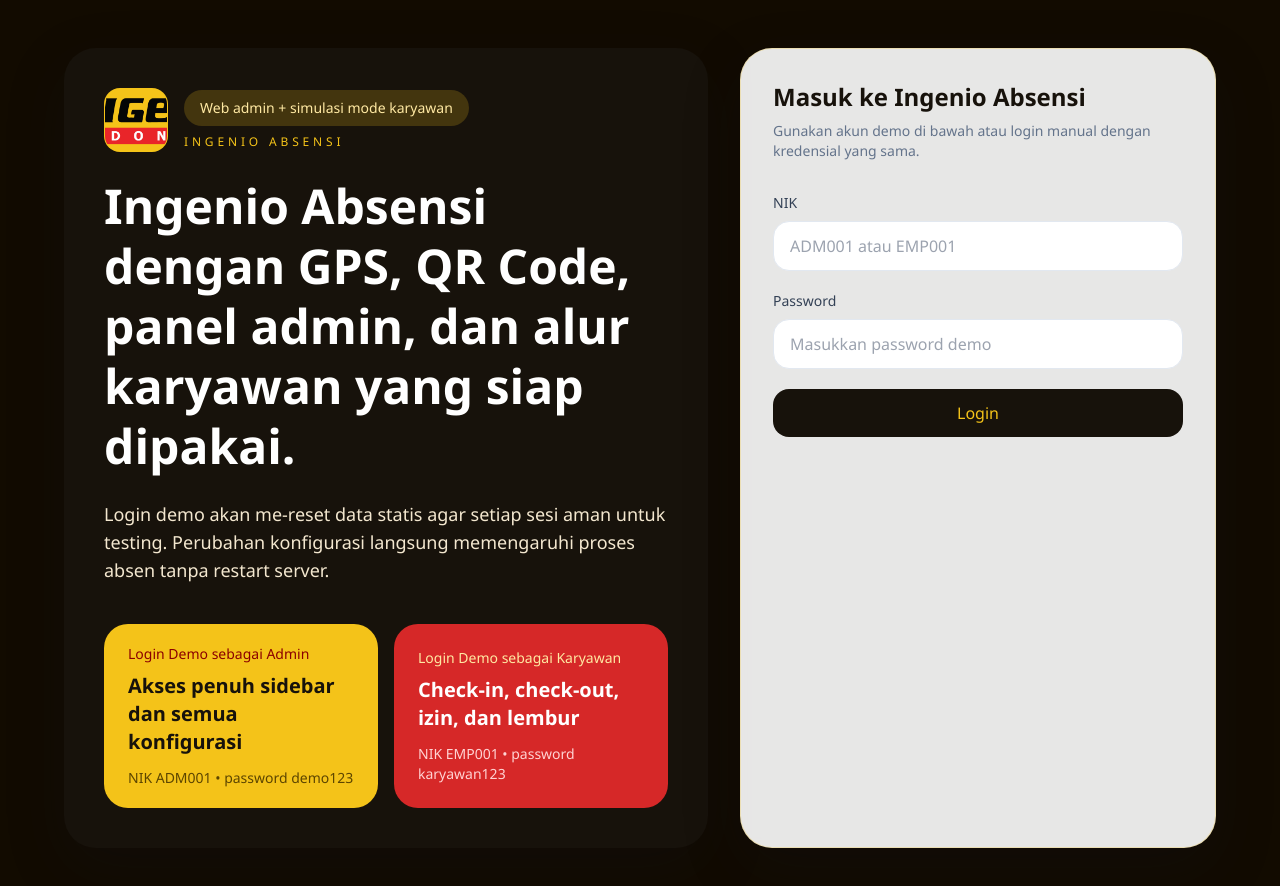
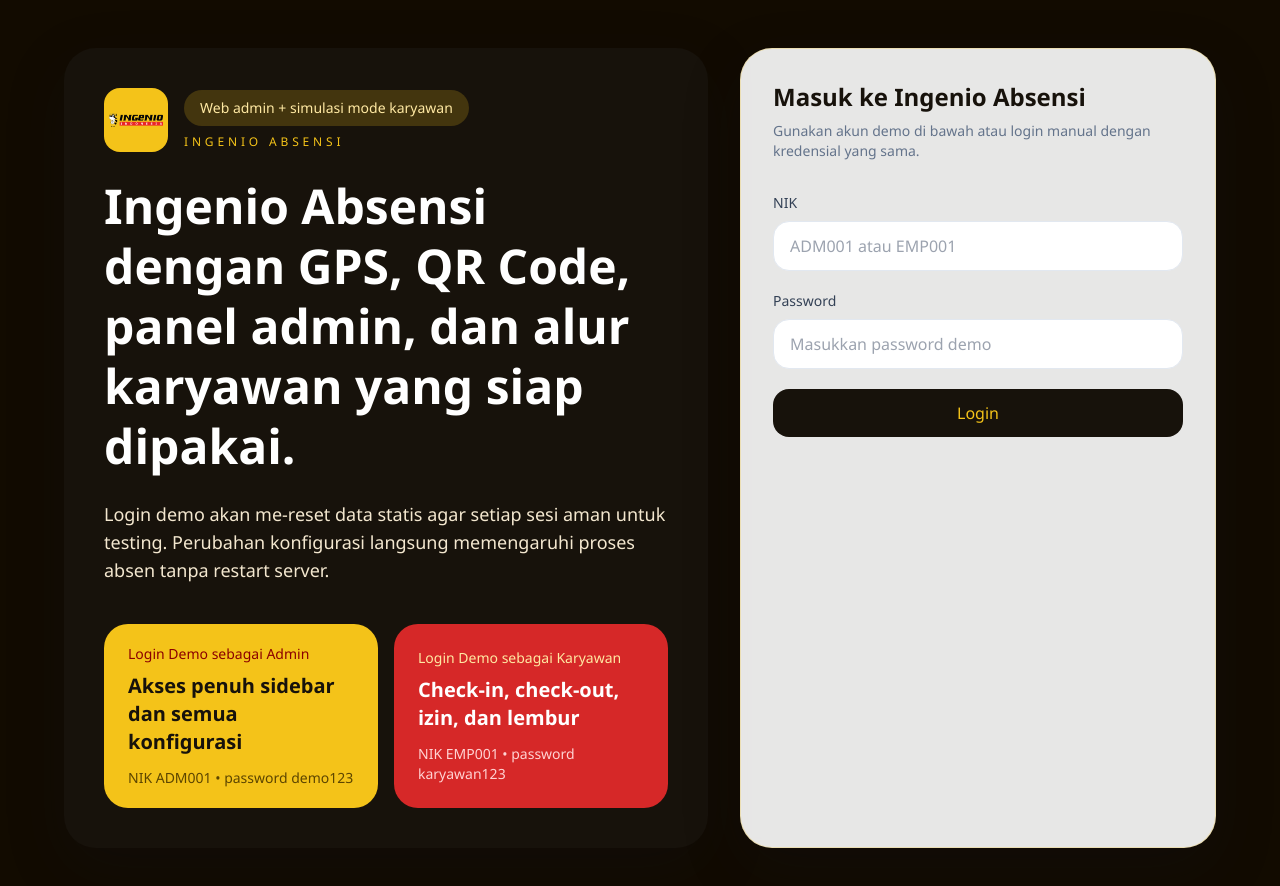
Before and after one commit to Halo791/absensi-gps, a React (Vite) app in the folder frontend/: page / in a window 1280 px wide. Shown: the top 886 px of the page. Built offline with nearby package versions, Linux system fonts and the light colour scheme; no server answers.

Commit message:
feat: update logo styling across Admin, Employee, and Login pages

```diff
--- a/frontend/src/layout/AdminLayout.jsx
+++ b/frontend/src/layout/AdminLayout.jsx
@@ -41,7 +41,7 @@
               <img
                 src="/assets/logo-ingenio-nav.png"
                 alt="Logo Ingenio"
-                className="h-14 w-14 rounded-2xl border border-[#f4c319]/30 bg-[#f4c319] object-cover"
+                className="h-14 w-14 rounded-2xl border border-[#f4c319]/30 bg-[#f4c319] p-1 object-contain"
               />
               <div>
                 <p className="text-xs uppercase tracking-[0.32em] text-[#f4c319]">Admin Panel</p>
@@ -98,7 +98,7 @@
               <img
                 src="/assets/logo-ingenio-nav.png"
                 alt="Logo Ingenio"
-                className="h-10 w-10 rounded-xl border border-[#f4c319]/30 bg-[#f4c319] object-cover"
+                className="h-10 w-10 rounded-xl border border-[#f4c319]/30 bg-[#f4c319] p-1 object-contain"
               />
               <Building2 size={18} />
               Identitas baru Ingenio Absensi
--- a/frontend/src/pages/EmployeePage.jsx
+++ b/frontend/src/pages/EmployeePage.jsx
@@ -154,7 +154,7 @@
           <img
             src="/assets/logo-ingenio-nav.png"
             alt="Logo Ingenio"
-            className="h-14 w-14 rounded-2xl border border-[#f4c319]/30 bg-[#f4c319] object-cover"
+            className="h-14 w-14 rounded-2xl border border-[#f4c319]/30 bg-[#f4c319] p-1 object-contain"
           />
           <div>
             <p className="text-sm uppercase tracking-[0.28em] text-[#f4c319]">Ingenio Absensi</p>
--- a/frontend/src/pages/LoginPage.jsx
+++ b/frontend/src/pages/LoginPage.jsx
@@ -45,7 +45,7 @@
             <img
               src="/assets/logo-ingenio-nav.png"
               alt="Logo Ingenio"
-              className="h-16 w-16 rounded-2xl border border-[#f4c319]/30 bg-[#f4c319] object-cover"
+              className="h-16 w-16 rounded-2xl border border-[#f4c319]/30 bg-[#f4c319] p-1 object-contain"
             />
             <div>
               <div className="inline-flex rounded-full bg-[#f4c319]/20 px-4 py-2 text-sm text-[#ffe9a3]">
```
